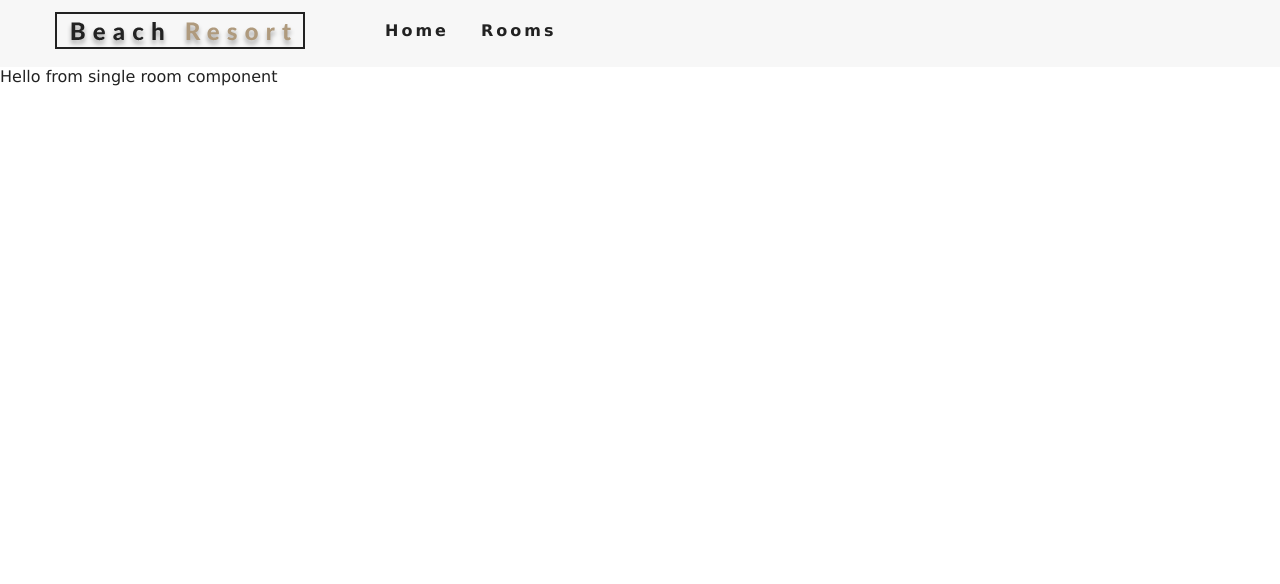
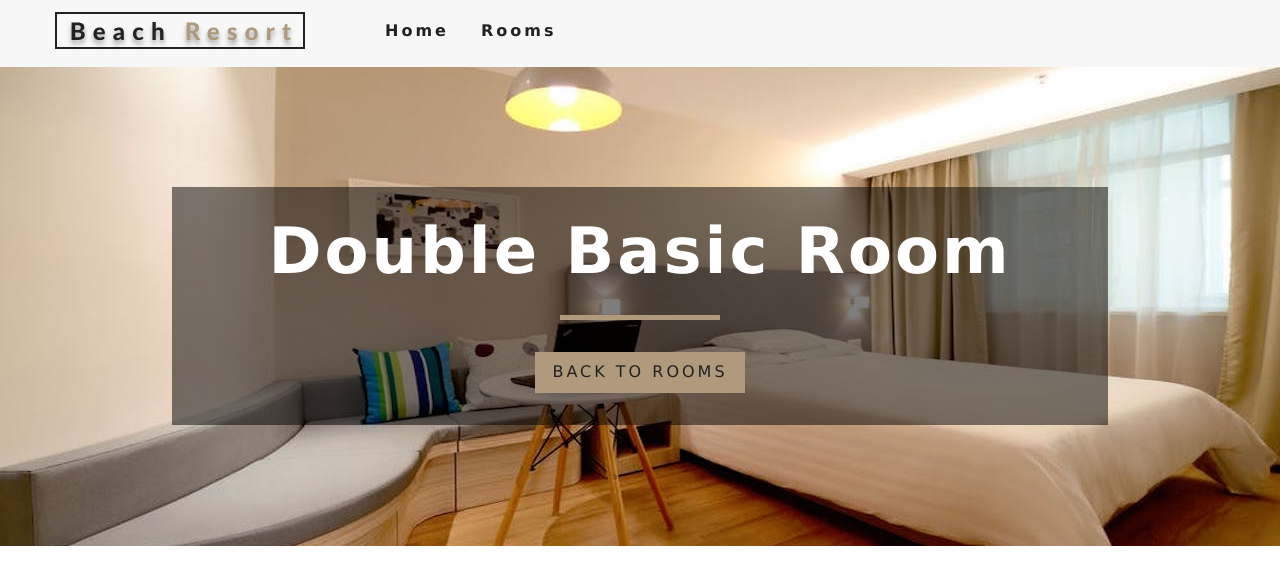
Before and after one commit to njokuScript/Beach-Resort-with-reactJS, a React (Create React App) app: page /rooms/double-basic in a window 1280 px wide. Shown: the top 584 px of the page. Built offline with nearby package versions, Linux system fonts and the light colour scheme.

Commit message:
fixed an error in context.js

```diff
--- a/package.json
+++ b/package.json
@@ -7,7 +7,8 @@
     "react-dom": "^16.8.6",
     "react-icons": "^3.7.0",
     "react-router-dom": "^5.0.1",
-    "react-scripts": "3.0.1"
+    "react-scripts": "3.0.1",
+    "styled-components": "^4.3.2"
   },
   "scripts": {
     "start": "react-scripts start",
--- a/src/Context.js
+++ b/src/Context.js
@@ -9,15 +9,17 @@
     featuredRooms: [],
     loading: true
   };
-  //getData
 
+  ///getData
   componentDidMount() {
+    //this.getData
     let rooms = this.formatData(items);
     let featuredRooms = rooms.filter(room => room.featured === true);
+    //change the value of the rooms, featured rooms and sorted rooms
     this.setState({
       rooms,
       featuredRooms,
-      sortedRoom: rooms,
+      sortedRooms: rooms,
       loading: false
     });
   }
@@ -31,8 +33,9 @@
     });
     return tempItems;
   }
+  // this will get the rooms info in database
   getRoom = slug => {
-    let tempRooms = { ...this.state.rooms };
+    let tempRooms = [...this.state.rooms];
     const room = tempRooms.find(room => room.slug === slug);
     return room;
   };
--- a/src/components/FeaturedRooms.js
+++ b/src/components/FeaturedRooms.js
@@ -5,6 +5,7 @@
 import Title from "./Title";
 export class FeaturedRooms extends Component {
   static contextType = RoomContext;
+  //get the data from the featured rooms
 
   render() {
     let { loading, featuredRooms: rooms } = this.context;
--- a/src/components/Room.js
+++ b/src/components/Room.js
@@ -6,8 +6,12 @@
   const { name, slug, images, price } = room;
 
   return (
+    //display room titles,price and details about the room
+    //set default images
+
     <article className="room">
       <div className="img-container">
+        {" "}
         <img src={images[0] || defaultImg} alt="single room" />
         <div className="price-top">
           <h6>${price}</h6>
--- a/src/pages/SingleRoom.js
+++ b/src/pages/SingleRoom.js
@@ -8,10 +8,43 @@
 export default class SingleRoom extends Component {
   constructor(props) {
     super(props);
-    console.log(this.props);
+    //console.log(this.props);
+    this.state = { slug: this.props.match.params.slug, defaultBcg };
   }
-  componentDidMount() {}
+  static contextType = RoomContext;
+  //componentDidMount() {}
   render() {
-    return <div>Hello from single room component</div>;
+    const { getRoom } = this.context;
+    const room = getRoom(this.state.slug);
+    if (!room) {
+      return (
+        <div className="error">
+          <h3>No such room could be found</h3>
+          <Link to="/rooms" className="btn-primary">
+            back to rooms
+          </Link>
+        </div>
+      );
+    }
+    const {
+      name,
+      description,
+      capacity,
+      size,
+      price,
+      extras,
+      breakfast,
+      pets,
+      images
+    } = room;
+    return (
+      <Hero hero="roomsHero">
+        <Banner title={`${name} room`}>
+          <Link to="/rooms" className="btn-primary">
+            Back to rooms
+          </Link>
+        </Banner>
+      </Hero>
+    );
   }
 }
```
Also changed, not shown: 1 other file (tests, documents, lock files or other folders).
